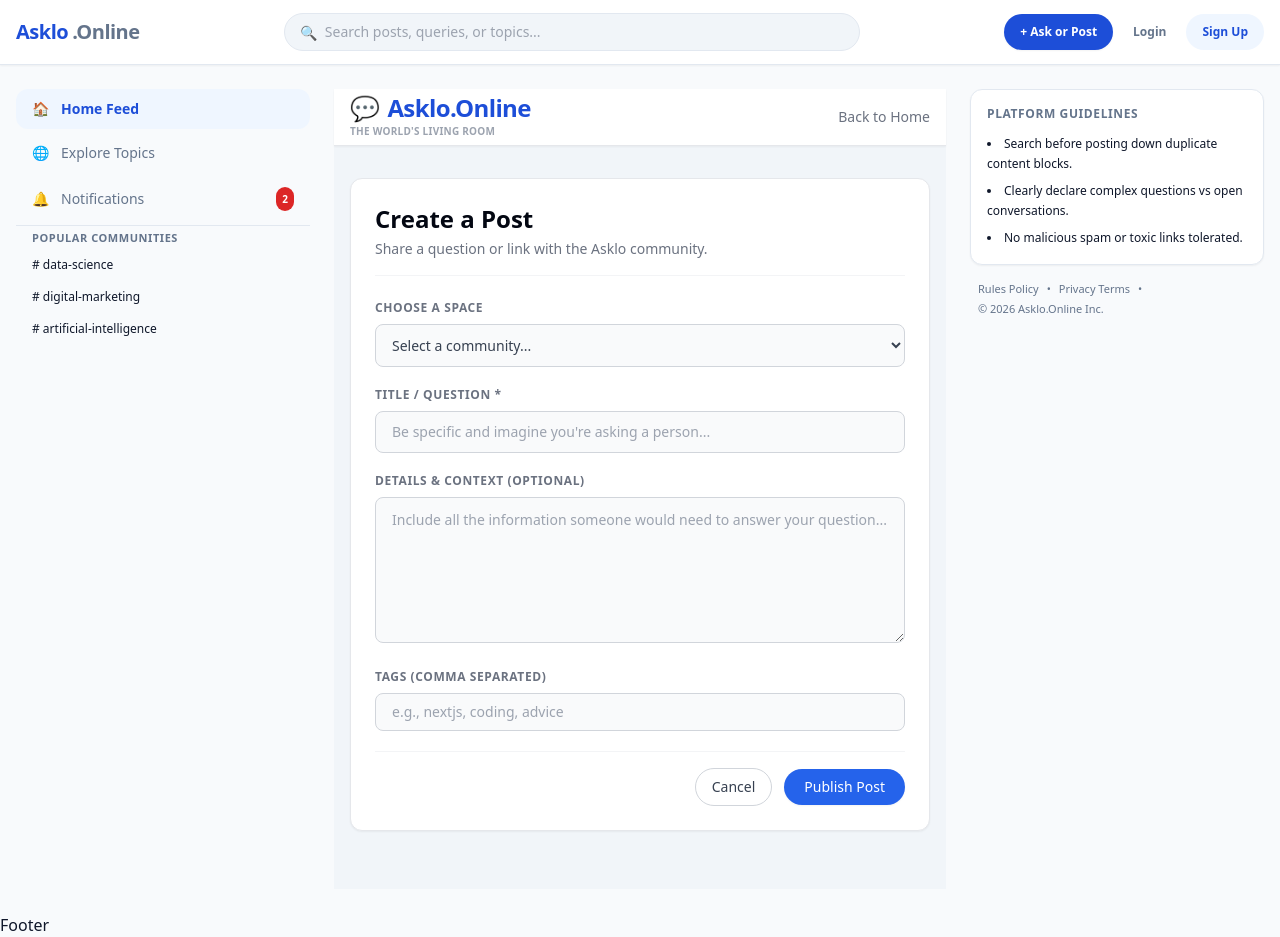
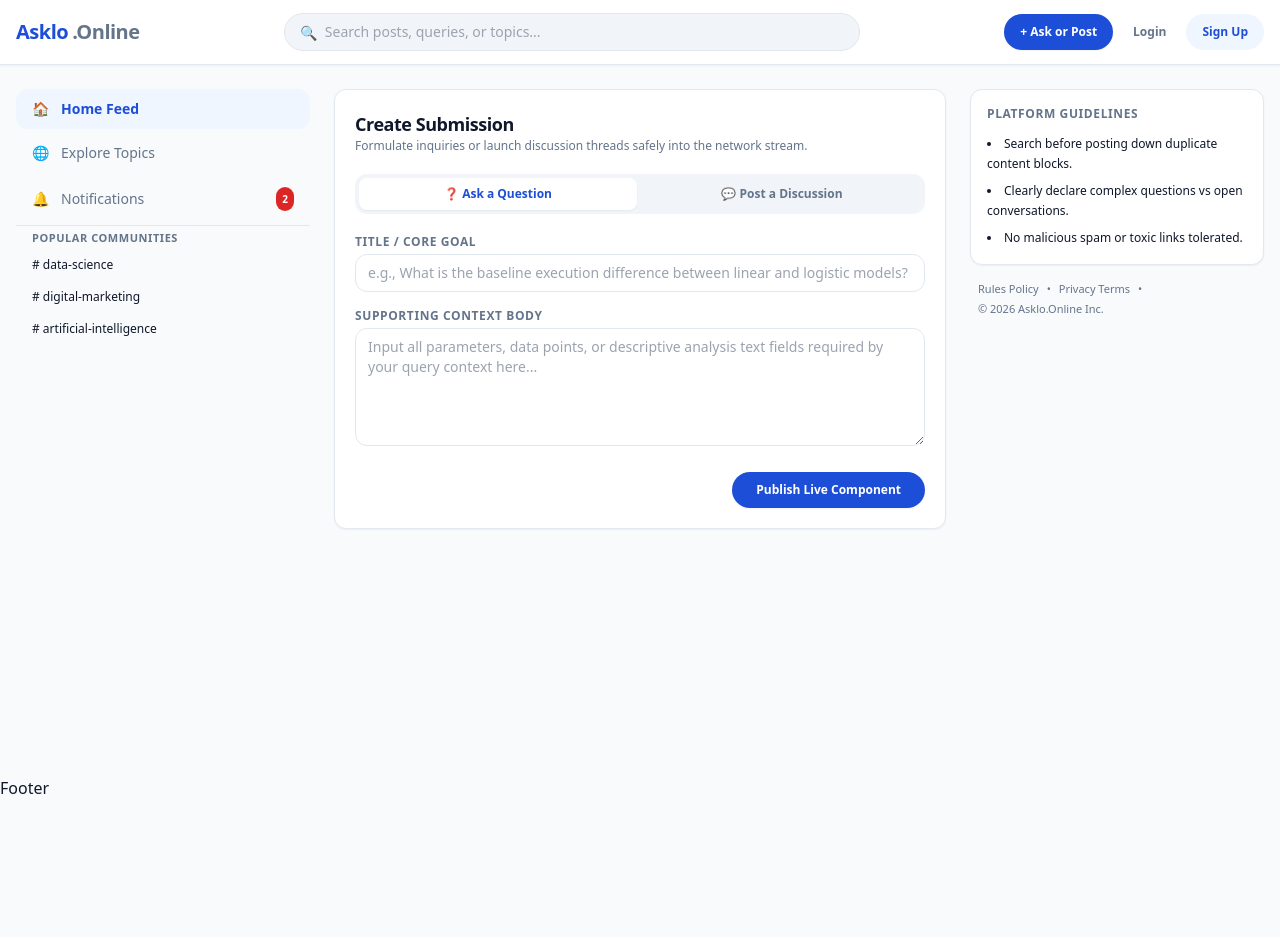
Before and after one commit to askloonline-maker/portfolio-website, a Next.js app: page /ask in a window 1280 px wide. After the commit the page ends 800 px from the top, so only its background shows below. Built offline with nearby package versions, Linux system fonts and the light colour scheme.

Commit message:
Update page.tsx

```diff
--- a/app/ask/page.tsx
+++ b/app/ask/page.tsx
@@ -1,122 +1,74 @@
-import React from 'react';
+"use client";
+import React, { useState } from "react";
 
-export default function AskQuestion() {
+export default function AskCompositionPage() {
+  const [mode, setMode] = useState<"QUESTION" | "DISCUSSION">("QUESTION");
+  const [title, setTitle] = useState("");
+  const [details, setDetails] = useState("");
+
+  const handlePublish = (e: React.FormEvent) => {
+    e.preventDefault();
+    alert(`Success! Published node type: ${mode}`);
+    setTitle("");
+    setDetails("");
+  };
+
   return (
-    <div className="min-h-screen bg-slate-100 font-sans text-gray-900">
-      <nav className="bg-white border-b border-gray-200 sticky top-0 z-50 shadow-sm">
-        <div className="max-w-3xl mx-auto px-4 h-14 flex items-center justify-between">
-
-          {/* Logo & Tagline */}
-          <div className="flex flex-col justify-center cursor-pointer">
-            <div className="flex items-center gap-2 font-bold text-2xl text-blue-700 tracking-tight leading-none">
-              <span>💬</span>
-              <span>Asklo.Online</span>
-            </div>
-            <span className="text-[10px] font-semibold text-gray-400 mt-1 tracking-wide uppercase">
-              The World&apos;s Living Room
-            </span>
+    <div className="bg-white border border-[#e2e8f0] rounded-xl p-5 shadow-sm space-y-5">
+      <div>
+        <h1 className="text-lg font-black text-[#0f172a] tracking-tight">Create Submission</h1>
+        <p className="text-xs text-[#64748b]">Formulate inquiries or launch discussion threads safely into the network stream.</p>
       </div>
 
-          <a href="/" className="text-sm font-medium text-gray-500 hover:text-blue-600 transition">
-            Back to Home
-          </a>
-        </div>
-      </nav>
-
-      <main className="max-w-3xl mx-auto px-4 py-8">
-        <div className="bg-white border border-gray-200 rounded-xl shadow-sm p-6">
-
-          <div className="border-b border-gray-100 pb-4 mb-6">
-            <h1 className="text-2xl font-bold text-gray-950">Create a Post</h1>
-            <p className="text-sm text-gray-500 mt-1">Share a question or link with the Asklo community.</p>
+      {/* Model Toggle Switcher */}
+      <div className="grid grid-cols-2 gap-1.5 p-1 bg-slate-100 rounded-xl">
+        <button
+          type="button"
+          onClick={() => setMode("QUESTION")}
+          className={`py-2 text-xs font-bold rounded-lg transition ${mode === "QUESTION" ? "bg-white text-[#1d4ed8] shadow-sm" : "text-[#64748b]"}`}
+        >
+          ❓ Ask a Question
+        </button>
+        <button
+          type="button"
+          onClick={() => setMode("DISCUSSION")}
+          className={`py-2 text-xs font-bold rounded-lg transition ${mode === "DISCUSSION" ? "bg-white text-[#1d4ed8] shadow-sm" : "text-[#64748b]"}`}
+        >
+          💬 Post a Discussion
+        </button>
       </div>
 
-          <form className="space-y-5">
-
+      {/* Action Form */}
+      <form onSubmit={handlePublish} className="space-y-4">
         <div>
-              <label className="block text-xs font-semibold text-gray-500 uppercase tracking-wider mb-2">
-                Choose a Space
-              </label>
-              <select className="block w-full bg-gray-50 border border-gray-300 text-gray-700 py-2.5 px-3 rounded-lg text-sm focus:outline-none focus:border-blue-600 focus:bg-white transition-colors">
-                <option value="">Select a community...</option>
-                <option value="ai-ml">🤖 Artificial Intelligence & Machine Learning</option>
-                <option value="programming">💻 Programming & Software Development</option>
-                <option value="startups">🚀 Startups & Entrepreneurship</option>
-                <option value="finance">📈 Finance & Investing</option>
-                <option value="crypto">🪙 Cryptocurrency & Blockchain</option>
-                <option value="marketing">🎯 Digital Marketing</option>
-                <option value="health">🌱 Health & Wellness</option>
-                <option value="fitness">💪 Fitness & Bodybuilding</option>
-                <option value="education">🎓 Education & Learning</option>
-                <option value="career">💼 Career & Jobs</option>
-                <option value="relationships">❤️ Relationships & Dating</option>
-                <option value="travel">✈️ Travel</option>
-                <option value="food">🍳 Food & Cooking</option>
-                <option value="gaming">🎮 Gaming</option>
-                <option value="entertainment">🎬 Movies & Entertainment</option>
-                <option value="books">📚 Books & Writing</option>
-                <option value="science">🔬 Science</option>
-                <option value="automotive">🚗 Automotive</option>
-                <option value="realestate">🏠 Real Estate</option>
-                <option value="pets">🐶 Pets & Animals</option>
-                <option value="fashion">✨ Fashion & Beauty</option>
-                <option value="local">📍 Local Communities</option>
-              </select>
-            </div>
-
-            <div>
-              <label className="block text-xs font-semibold text-gray-500 uppercase tracking-wider mb-2">
-                Title / Question *
-              </label>
+          <label className="block text-xs font-bold uppercase tracking-wider text-[#64748b] mb-1">Title / Core Goal</label>
           <input
             type="text"
-                placeholder="Be specific and imagine you&apos;re asking a person..."
             required
-                className="w-full px-4 py-2.5 bg-gray-50 border border-gray-300 rounded-lg text-sm focus:outline-none focus:border-blue-600 focus:bg-white transition-colors placeholder:text-gray-400"
+            value={title}
+            onChange={(e) => setTitle(e.target.value)}
+            placeholder={mode === "QUESTION" ? "e.g., What is the baseline execution difference between linear and logistic models?" : "e.g., Why content pipelines are moving toward headless frameworks"}
+            className="w-full bg-white border border-[#e2e8f0] rounded-xl px-3 py-2 text-sm focus:outline-none focus:border-[#1d4ed8] transition text-[#0f172a]"
           />
         </div>
 
         <div>
-              <label className="block text-xs font-semibold text-gray-500 uppercase tracking-wider mb-2">
-                Details & Context (Optional)
-              </label>
+          <label className="block text-xs font-bold uppercase tracking-wider text-[#64748b] mb-1">Supporting Context Body</label>
           <textarea
-                rows={6}
-                placeholder="Include all the information someone would need to answer your question..."
-                className="w-full px-4 py-3 bg-gray-50 border border-gray-300 rounded-lg text-sm focus:outline-none focus:border-blue-600 focus:bg-white transition-colors placeholder:text-gray-400 resize-y"
+            rows={5}
+            value={details}
+            onChange={(e) => setDetails(e.target.value)}
+            placeholder="Input all parameters, data points, or descriptive analysis text fields required by your query context here..."
+            className="w-full bg-white border border-[#e2e8f0] rounded-xl px-3 py-2 text-sm focus:outline-none focus:border-[#1d4ed8] transition text-[#0f172a] font-sans"
           />
         </div>
 
-            <div>
-              <label className="block text-xs font-semibold text-gray-500 uppercase tracking-wider mb-2">
-                Tags (Comma separated)
-              </label>
-              <input
-                type="text"
-                placeholder="e.g., nextjs, coding, advice"
-                className="w-full px-4 py-2 bg-gray-50 border border-gray-300 rounded-lg text-sm focus:outline-none focus:border-blue-600 focus:bg-white transition-colors placeholder:text-gray-400"
-              />
-            </div>
-
-            <div className="flex items-center justify-end gap-3 pt-4 border-t border-gray-100">
-              <a
-                href="/"
-                className="px-4 py-2 border border-gray-300 text-gray-700 text-sm font-medium rounded-full hover:bg-gray-50 transition"
-              >
-                Cancel
-              </a>
-              <button
-                type="submit"
-                className="px-5 py-2 bg-blue-600 hover:bg-blue-700 text-white text-sm font-medium rounded-full shadow-sm transition"
-              >
-                Publish Post
+        <div className="flex justify-end pt-1">
+          <button type="submit" className="bg-[#1d4ed8] hover:bg-[#1e40af] text-white text-xs font-bold px-6 py-2.5 rounded-full transition shadow-sm">
+            Publish Live Component
           </button>
         </div>
-
       </form>
-
-        </div>
-      </main>
     </div>
   );
 }
```
Lines whose indentation alone changed are shown as unchanged.
